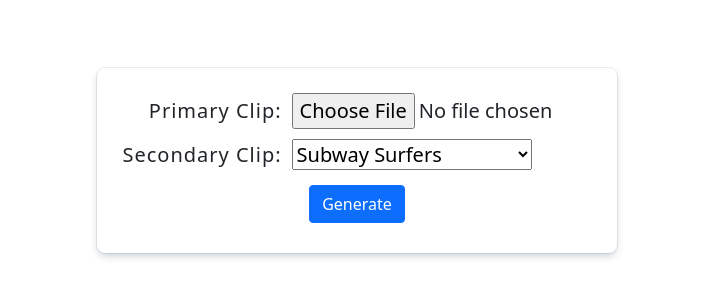
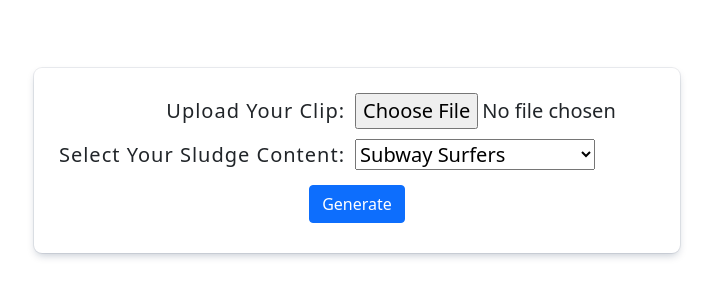
Before and after one commit to dustysi/sludge, a Django app: page / in a window 1280 px wide. Shown: the part 56-356 px from the top of the page, without its empty margins (283-996 px from the left). Run offline with Django 4.2, Linux system fonts and the light colour scheme; data comes from the database, SQL or seed files in the repository.

Commit message:
Update language on upload_clip.html
changed primary clip and secondary clip front end language

```diff
--- a/sludgerot/generator_app/templates/generator_app/upload_clip.html
+++ b/sludgerot/generator_app/templates/generator_app/upload_clip.html
@@ -50,7 +50,7 @@
                     <table style="font-size: 20px; letter-spacing: 1px; font-weight: 500">
                         <tr>
                             <td style="text-align: right; padding: 5px">
-                                <label for="primaryFileInput">Primary Clip:</label>
+                                <label for="primaryFileInput">Upload Your Clip:</label>
                             </td>
                             <td style="text-align: left; padding: 5px">
                                 <input style="width: 300px" name="clip" id="primaryFileInput" type="file"
@@ -59,7 +59,7 @@
                         </tr>
                         <tr>
                             <td style="text-align: right; padding: 5px">
-                                <label for="secondary_clip_dropdown" style="text-align: right">Secondary Clip:</label>
+                                <label for="secondary_clip_dropdown" style="text-align: right">Select Your Sludge Content:</label>
                             </td>
                             <td style="text-align: left; padding: 5px">
                                 <select name="secondary_clip" id="secondary_clip_dropdown">
```
